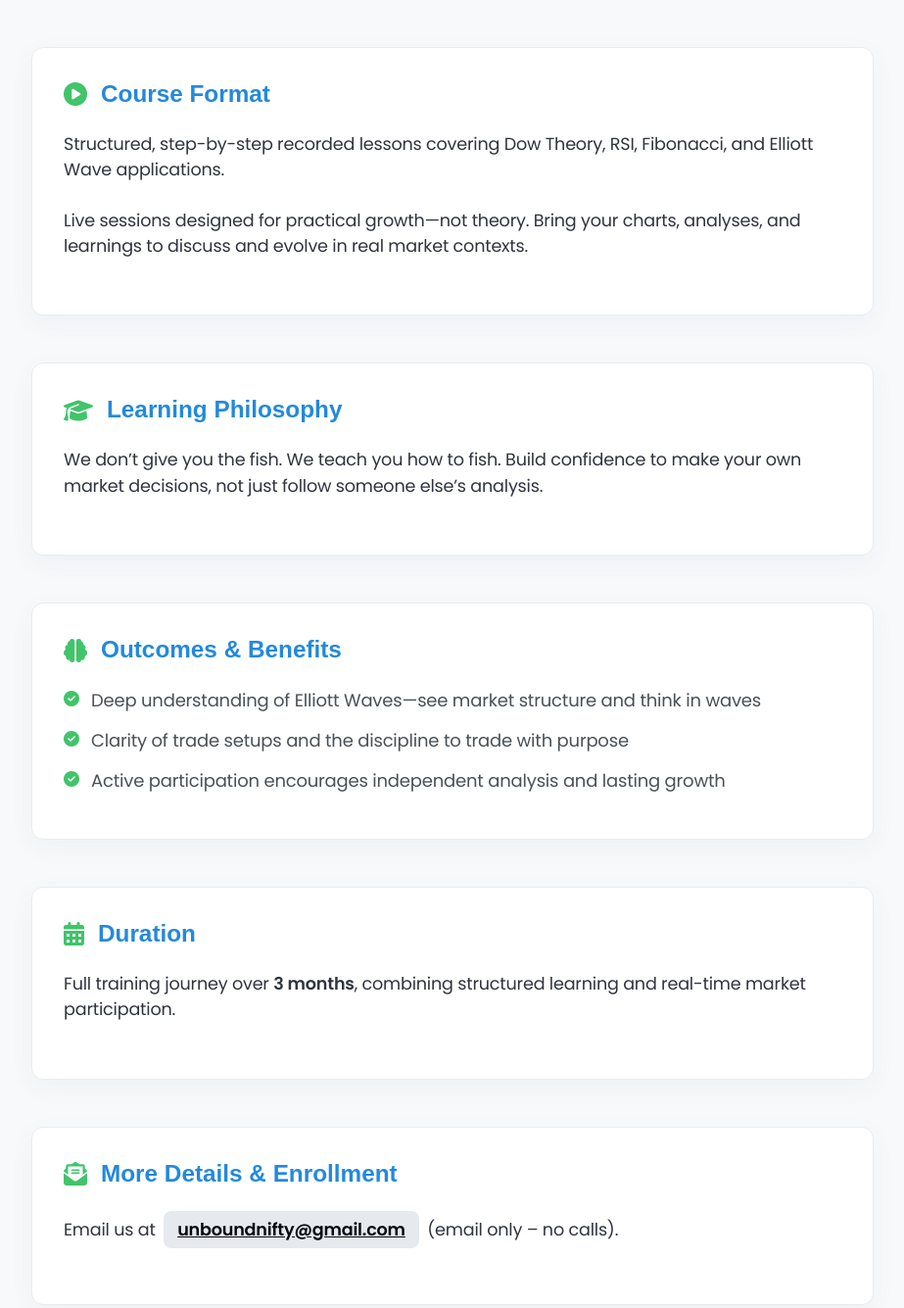
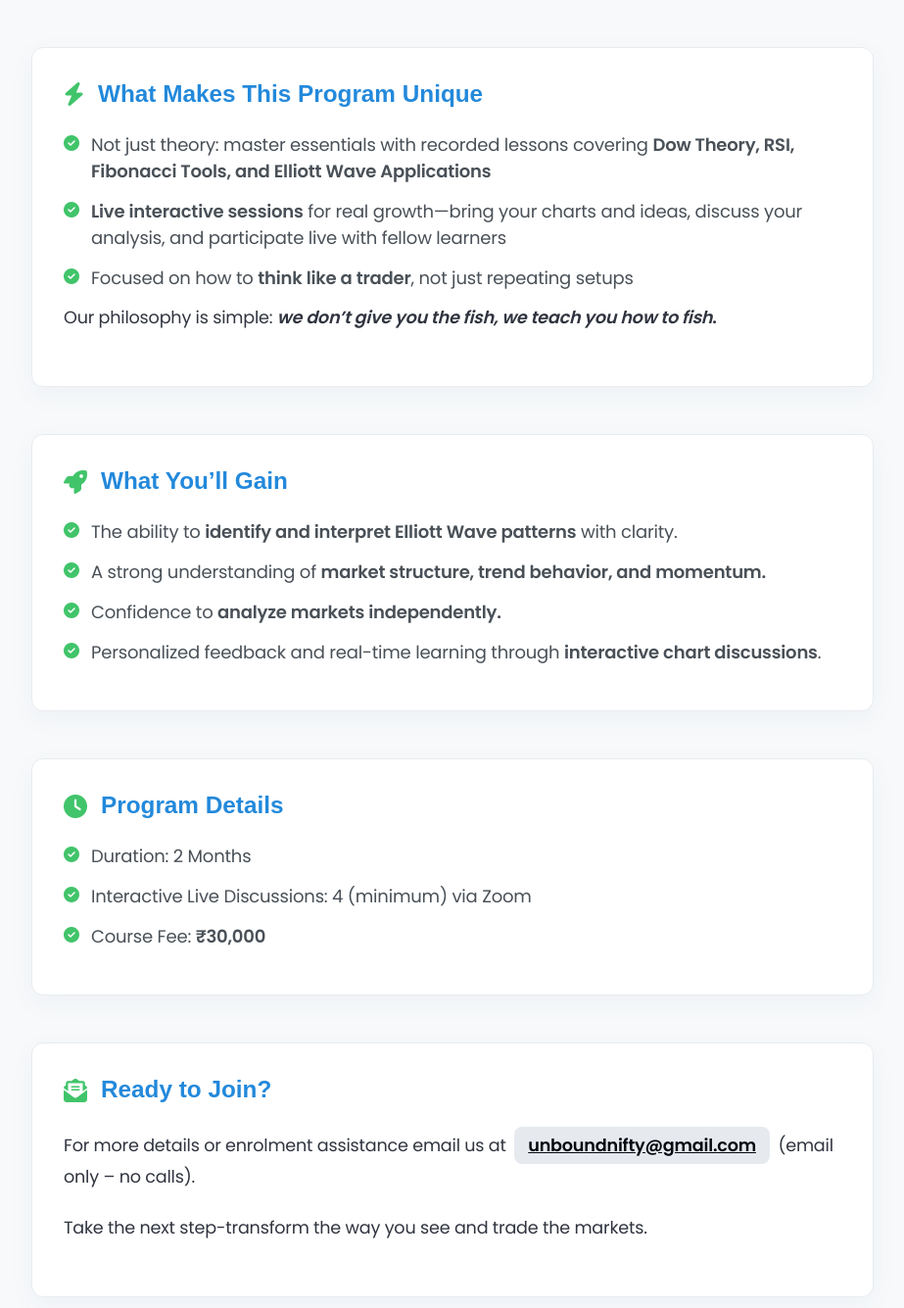
Before and after one commit to Neeraj34Shinde/kandlesticks.com, a website: page src/elliott-wave-training.html in a window 1280 px wide. Shown: the part 880-2215 px from the top of the page at 98% size, without its empty margins (178-1101 px from the left). Drawn offline with Linux system fonts and the light colour scheme.

Commit message:
fix/pages

```diff
--- a/src/elliott-wave-training.html
+++ b/src/elliott-wave-training.html
@@ -254,7 +254,7 @@
             </h1>
             <p
               class=" text-[18px] font-medium md:text-[24px] md:leading-[1.4] !text-blue md:text-left text-center mt-1 mb-[14px]">
-              Predict market trends with confidence—learn, apply, and grow as a trader.
+             Unlock the secrets of market psychology and trend prediction through the <b>Elliott Wave Training Program</b> - a powerful combination of structured recorded learning and interactive live sessions.
             </p>
             <p
               class=" text-[16px] font-medium md:text-[20px] md:leading-[1.4] !text-blue md:text-left text-center mt-1 mb-3 md:mb-4">
@@ -282,38 +282,41 @@
     <div class="contain">
       <section class="md:py-[80px] py-5 ">
         <section class="card">
-          <h2><i class="fas fa-play-circle"></i> Course Format</h2>
-          <p>
-           Structured, step-by-step recorded lessons covering Dow Theory, RSI, Fibonacci, and Elliott Wave applications.
-          </p>
-          <p>Live sessions designed for practical growth—not theory. Bring your charts, analyses, and learnings to discuss and evolve in real market contexts.</p>
+          <h2><i class="fas fa-bolt"></i> What Makes This Program Unique</h2>
+          <ul class="mb-[10px]">
+            <li>Not just theory: master essentials with recorded lessons covering <b>Dow Theory, RSI, Fibonacci Tools, and Elliott Wave Applications</b></li>
+            <li><b>Live interactive sessions</b> for real growth—bring your charts and ideas, discuss your analysis, and participate live with fellow learners</li>
+            <li>Focused on how to <b>think like a trader</b>, not just repeating setups</li>
+          </ul>
+          <p>Our philosophy is simple: <b><i>we don’t give you the fish, we teach you how to fish</i>.</b></p>
         </section>
 
         <section class="card">
-          <h2><i class="fas fa-graduation-cap"></i> Learning Philosophy</h2>
-          <p>We don’t give you the fish. We teach you how to fish. Build confidence to make your own market decisions, not just follow someone else’s analysis.</p>
-        </section>
-
-        <section class="card">
-          <h2><i class="fas fa-brain"></i> Outcomes & Benefits</h2>
+          <h2><i class="fas fa-rocket"></i> What You’ll Gain</h2>
           <ul>
-            <li>Deep understanding of Elliott Waves—see market structure and think in waves</li>
-            <li>Clarity of trade setups and the discipline to trade with purpose</li>
-            <li>Active participation encourages independent analysis and lasting growth</li>
+            <li>The ability to <b>identify and interpret Elliott Wave patterns</b> with clarity.</li>
+            <li>A strong understanding of <b>market structure, trend behavior, and momentum.</b></li>
+            <li>Confidence to <b>analyze markets independently.</b></li>
+            <li>Personalized feedback and real-time learning through <b>interactive chart discussions</b>.</li>
           </ul>
         </section>
 
         <section class="card">
-          <h2><i class="fas fa-calendar-alt"></i> Duration</h2>
-          <p>
-           Full training journey over <b>3 months</b>, combining structured learning and real-time market participation.
-          </p>
+          <h2><i class="fas fa-clock"></i> Program Details</h2>
+          <ul>
+            <li>Duration: 2 Months</li>
+            <li>Interactive Live Discussions: 4 (minimum) via Zoom</li>
+            <li>Course Fee: <b>₹30,000</b></li>
+          </ul>
         </section>
 
         <section class="card">
-          <h2><i class="fas fa-envelope-open-text"></i>More Details & Enrollment</h2>
+          <h2><i class="fas fa-envelope-open-text"></i>Ready to Join?</h2>
           <p>
-            Email us at <a class="info underline" href="mailto:unboundnifty@gmail.com" target="_blank">unboundnifty@gmail.com</a> (email only – no calls).
+            For more details or enrolment assistance email us at <a class="info underline" href="mailto:unboundnifty@gmail.com" target="_blank">unboundnifty@gmail.com</a> (email only – no calls).
+          </p>
+          <p>
+            Take the next step-transform the way you see and trade the markets.
           </p>
         </section>
          <div class="max-w-[300px] mx-auto">
```
Also changed, not shown: src/our-recommendation.html (+1 -1 lines), src/css/tailwind.css.
